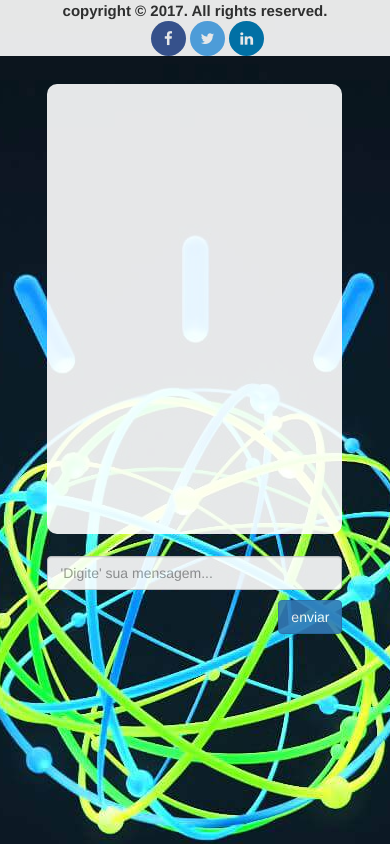
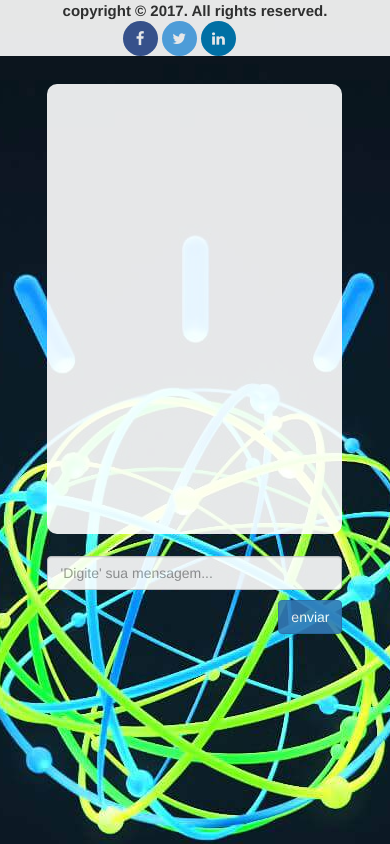
Before and after one commit to matheusicaro/webpage-template-chatbot-watson-assistant, a website: page public/index.html in a window 390 px wide. Drawn offline with nearby package versions, Linux system fonts and the light colour scheme; no server answers.

Commit message:
adjust in responsive mobile

```diff
--- a/public/index.html
+++ b/public/index.html
@@ -26,22 +26,24 @@
 
 </head>
 
-<body ng-controller="controller" style="font-size: 15px;" id="tes" >
+<body ng-controller="controller" style="font-size: 15px;" id="tes">
 
 	<!-- Tablet, Laptop, Desktop -->
 	<footer class="main-footer visible-sm visible-md visible-lg" style="padding: 10px;">
 		<div class="container" style="font-size: 12; text-align: center">
-			<strong>copyright © 2017. All rights reserved.   </strong>
+			<strong>copyright © 2017. All rights reserved. </strong>
 			<a style="margin-left: 25px;" href="https://www.facebook.com/matheus.icaro.5?ref=bookmarks" target="_blank" class="fa fa-facebook"></a>
 			<a style="margin-left: 10px;" href="https://twitter.com/DevMatthewsIcar" target="_blank" class="fa fa-twitter"></a>
-			<a style="margin-left: 10px;" href="https://www.linkedin.com/in/matheusicaro/"  target="_blank" class="fa fa-linkedin"></a>		</div>
+			<a style="margin-left: 10px;" href="https://www.linkedin.com/in/matheusicaro/" target="_blank" class="fa fa-linkedin"></a>
+		</div>
 	</footer>
 
 	<!-- Mobile -->
 	<footer class="main-footer visible-xs">
 		<div class="container" style="font-size: 10; text-align: center;">
-			<strong>copyright © 2017. All rights reserved.   </strong>
-			<br>
+			<strong>copyright © 2017. All rights reserved. </strong>
+		</div>
+		<div class="centralizar">
 			<a style="margin-left: 25px;" href="https://www.facebook.com/matheus.icaro.5?ref=bookmarks" target="_blank" class="fa fa-facebook"></a>
 			<a href="https://twitter.com/DevMatthewsIcar" target="_blank" class="fa fa-twitter"></a>
 			<a href="https://www.linkedin.com/in/matheusicaro/" target="_blank" class="fa fa-linkedin"></a>
@@ -51,13 +53,13 @@
 	<div class="col-xs-offset-1 col-xs-10 corp col-sm-offset-3 col-sm-6" style=" position: absolute">
 
 		<div class="row" id="scroll" style="margin-left: 0px">
-			<div ng-repeat="message in messages" class="corp1" >
+			<div ng-repeat="message in messages" class="corp1">
 				<div class="corp2">
 
 					<img ng-if="message.isUser" src="/img/user.png" width="50px">
 					<img ng-if="!message.isUser" src="/img/ibm.png" width="50px">
 
-					<div  ng-class="{'user': message.isUser, 'balao': !message.isUser}" style="padding-left: 10px">
+					<div ng-class="{'user': message.isUser, 'balao': !message.isUser}" style="padding-left: 10px">
 						{{message.message}}
 					</div>
 
--- a/public/lib/css/css.css
+++ b/public/lib/css/css.css
@@ -1,3 +1,7 @@
+.centralizar{
+    margin-left: 25% !important;
+    float: none  !important;
+}
 .fa {
     padding: 10px;
     font-size: 30px;
```
